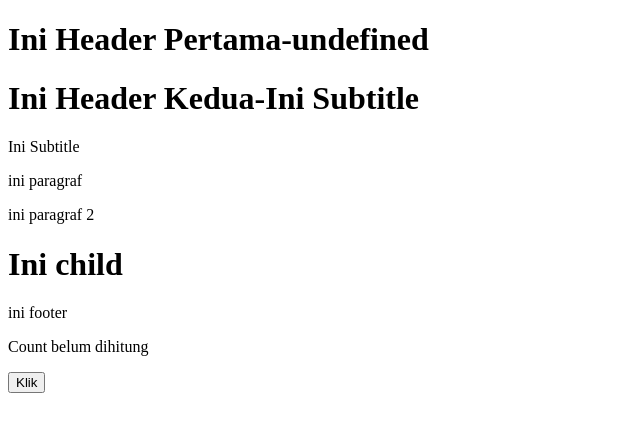
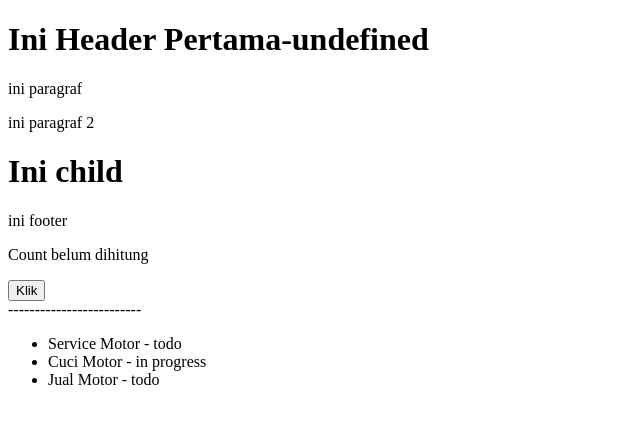
Before and after one commit to ariefyusron/learn-react-js-batch-15, a React (Vite) app: page / in a window 1280 px wide. Shown: the top 432 px of the page, without its empty margins (0-640 px from the left). Built offline with nearby package versions, Linux system fonts and the light colour scheme.

Commit message:
render list

```diff
--- a/src/App.jsx
+++ b/src/App.jsx
@@ -3,6 +3,7 @@ import { useState } from 'react'
 import Header from './components/Header'
 import Body from './components/Body'
 import Footer from './components/Footer'
+import TodoList from './components/TodoList'
 
 const App = () => {
   const [count, setCount] = useState(0)
@@ -10,7 +11,6 @@ const App = () => {
   return (
     <>
       <Header title="Ini Header Pertama" />
-      <Header title="Ini Header Kedua" subTitle="Ini Subtitle" />
 
       <Body>
         <div>
@@ -24,6 +24,10 @@ const App = () => {
       <button onClick={() => {
         setCount(2)
       }}>Klik</button>
+
+      <div>-------------------------</div>
+
+      <TodoList />
     </>
   )
 }
--- /dev/null
+++ b/src/components/TodoList.jsx
@@ -0,0 +1,34 @@
+const TodoList = () => {
+  const todoList = [
+    {
+      desc: 'Service Motor',
+      status: 'todo'
+    },
+    {
+      desc: 'Cuci Motor',
+      status: 'in progress'
+    },
+    {
+      desc: 'Jual Motor',
+      status: 'todo'
+    }
+  ]
+
+  return (
+    <>
+      {todoList.length > 0 ? (
+        <ul>
+          {todoList.map((item, index) => (
+            <li key={index}>{item.desc} - {item.status}</li>
+          ))}
+        </ul>
+      ) : (
+        <div>
+          <p>Belum ada todo</p>
+        </div>
+      )}
+    </>
+  )
+}
+
+export default TodoList
```
